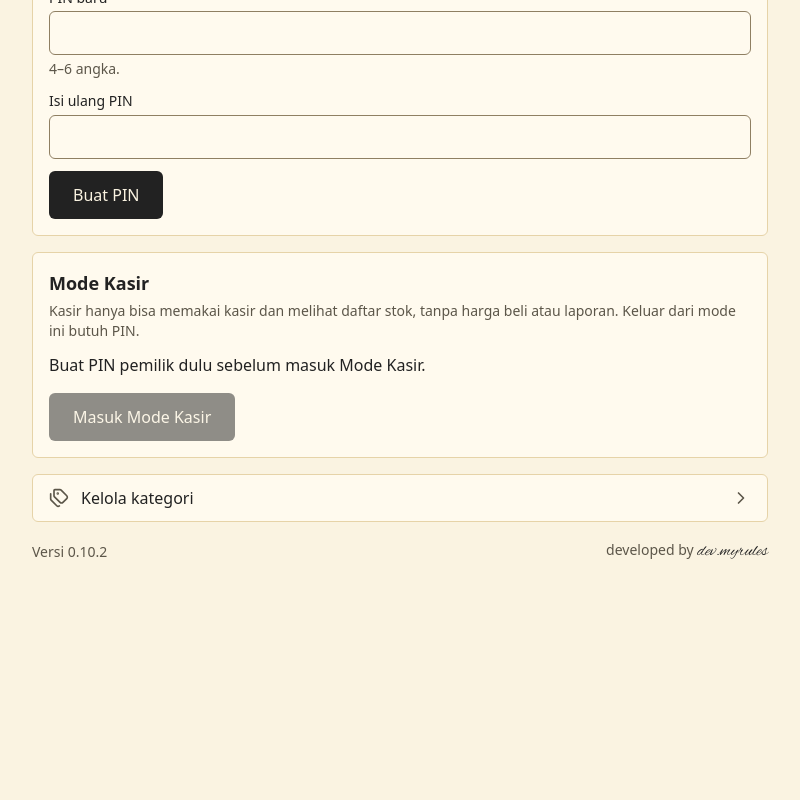
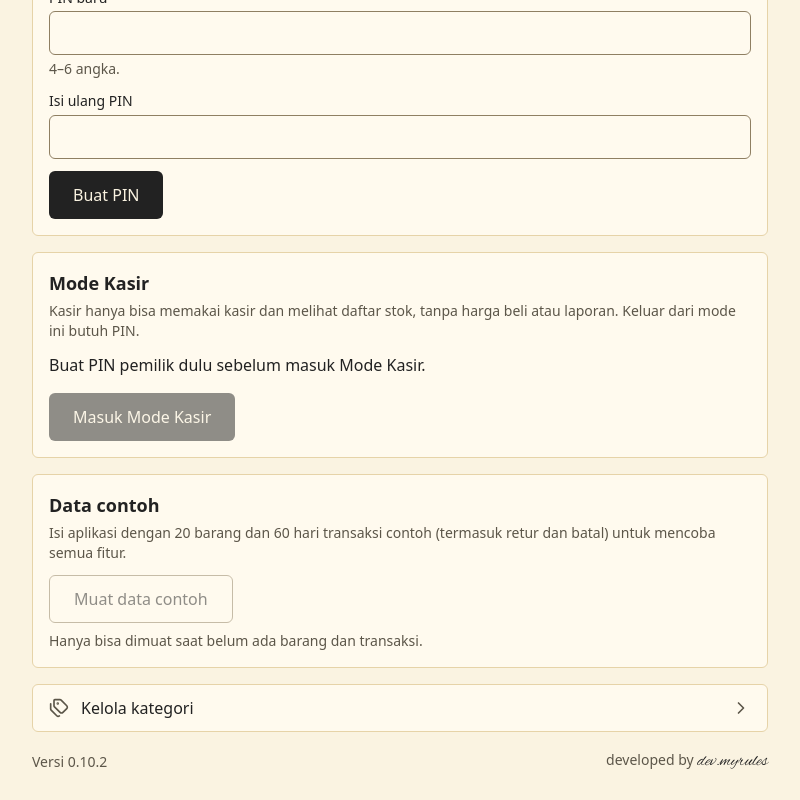
Before and after one commit to mirulhg/manajemen-penjualan-app, a React (Vite) app: page /pengaturan in a window 1280 px wide. Shown: the part 1357-2157 px from the top of the page, without its empty margins (240-1040 px from the left). Before the commit the page ends 1947 px from the top, so only its background shows below. Built offline with nearby package versions, Linux system fonts and the light colour scheme.

Commit message:
feat: tombol muat data contoh, banner data contoh, dan hapus data contoh di UI

```diff
--- a/src/app/AppLayout.tsx
+++ b/src/app/AppLayout.tsx
@@ -10,6 +10,7 @@ import { PageEnter } from '../components/layout/PageEnter';
 import { PageShell } from '../components/layout/PageShell';
 import { TabBar } from '../components/layout/TabBar';
 import { useUnreadAlertCount } from '../features/alerts';
+import { DemoBanner } from '../features/demo-data';
 import { useSession } from '../features/session';
 import { useStoreProfile } from '../features/store-profile';
 import { CommandPaletteTrigger } from './command-palette/CommandPaletteTrigger';
@@ -33,7 +34,9 @@ export function AppLayout() {
   const { isCashierMode, alertsBellEnabled, alertsInCashierMode } = useSession();
   const { data: unreadCount = 0 } = useUnreadAlertCount();
   const { data: profile } = useStoreProfile();
-  const width = getPageWidth(useLocation().pathname);
+  const pathname = useLocation().pathname;
+  const width = getPageWidth(pathname);
+  const isCashierPath = pathname === '/kasir';
   const items = isCashierMode ? CASHIER_ITEMS : OWNER_ITEMS;
   // Kasir hanya melihat lonceng bila pemilik mengaktifkannya (isinya informasi belanja pemilik).
   const isBellVisible = alertsBellEnabled && (!isCashierMode || alertsInCashierMode);
@@ -58,6 +61,8 @@ export function AppLayout() {
         }
         tabBar={<TabBar items={items} />}
       >
+        {/* Kasir tidak berubah: banner data contoh tidak dipasang di halaman itu. */}
+        {!isCashierPath && <DemoBanner />}
         <PageEnter>
           <Outlet />
         </PageEnter>
--- a/src/features/dashboard/components/DashboardEmpty.tsx
+++ b/src/features/dashboard/components/DashboardEmpty.tsx
@@ -2,6 +2,7 @@ import { ChartColumn } from 'lucide-react';
 import { Link } from 'react-router';
 
 import { EmptyState } from '../../../components/ui/EmptyState';
+import { LoadDemoDataButton } from '../../demo-data';
 import { Button } from '@/components/ui/button';
 
 export function DashboardEmpty() {
@@ -11,9 +12,12 @@ export function DashboardEmpty() {
       title="Belum ada penjualan"
       description="Dasbor terisi setelah ada transaksi pertama. Catat penjualan di Kasir."
     >
-      <Button asChild variant="outline">
-        <Link to="/kasir">Buka Kasir</Link>
-      </Button>
+      <div className="flex flex-col items-center gap-3">
+        <Button asChild variant="outline">
+          <Link to="/kasir">Buka Kasir</Link>
+        </Button>
+        <LoadDemoDataButton />
+      </div>
     </EmptyState>
   );
 }
--- /dev/null
+++ b/src/features/demo-data/api/use-demo-mutations.ts
@@ -0,0 +1,24 @@
+import { useMutation, useQueryClient } from '@tanstack/react-query';
+import { toast } from 'sonner';
+
+import { clearDemoData } from '../clear-demo-data';
+import { loadDemoData } from '../load-demo-data';
+
+// Memuat atau menghapus mengubah hampir semua data, jadi seluruh cache disegarkan.
+function useDemoMutation(action: () => Promise<void>, successMessage: string) {
+  const queryClient = useQueryClient();
+
+  return useMutation({
+    mutationFn: action,
+    onSuccess: () => toast.success(successMessage),
+    onSettled: () => queryClient.invalidateQueries(),
+  });
+}
+
+export function useLoadDemoData() {
+  return useDemoMutation(() => loadDemoData(), 'Data contoh dimuat');
+}
+
+export function useClearDemoData() {
+  return useDemoMutation(clearDemoData, 'Data contoh dihapus');
+}
--- /dev/null
+++ b/src/features/demo-data/api/use-demo-state.ts
@@ -0,0 +1,33 @@
+import { useQuery } from '@tanstack/react-query';
+
+import { db } from '../../../lib/db/database';
+import { isDemoPinStillActive } from '../clear-demo-data';
+import { DEMO_PIN } from '../demo-tables';
+
+export const DEMO_STATE_QUERY_KEY = ['demo-state'] as const;
+
+type DemoState = {
+  // Belum ada barang dan belum ada transaksi: satu-satunya keadaan di mana data contoh boleh dimuat.
+  isEmpty: boolean;
+  isDemo: boolean;
+  // Hanya terisi bila PIN contoh masih berlaku (pemilik belum menggantinya).
+  demoPin: string | null;
+};
+
+async function getDemoState(): Promise<DemoState> {
+  const [productCount, saleCount, isDemoSetting] = await Promise.all([
+    db.products.count(),
+    db.sales.count(),
+    db.settings.get('isDemo'),
+  ]);
+  const isDemo = isDemoSetting?.value === true;
+  return {
+    isEmpty: productCount === 0 && saleCount === 0,
+    isDemo,
+    demoPin: isDemo && (await isDemoPinStillActive()) ? DEMO_PIN : null,
+  };
+}
+
+export function useDemoState() {
+  return useQuery({ queryKey: DEMO_STATE_QUERY_KEY, queryFn: getDemoState });
+}
--- /dev/null
+++ b/src/features/demo-data/components/ClearDemoDataButton.tsx
@@ -0,0 +1,33 @@
+import { useClearDemoData } from '../api/use-demo-mutations';
+import { Alert } from '@/components/ui/alert';
+import { Button, buttonVariants } from '@/components/ui/button';
+
+const SUMMARY_CLASS = buttonVariants({ variant: 'outline', className: 'cursor-pointer' });
+
+// Konfirmasi lewat <details> bawaan browser (tanpa state), seperti arsip barang dan hapus kategori.
+export function ClearDemoDataButton() {
+  const clear = useClearDemoData();
+
+  function handleConfirm() {
+    clear.mutate();
+  }
+
+  return (
+    <details className="rounded-md border border-border bg-card px-4 py-2">
+      <summary className={SUMMARY_CLASS}>Hapus data contoh</summary>
+      <div className="space-y-3 py-3">
+        <p className="text-sm">
+          Semua barang, transaksi, dan kategori akan dihapus, termasuk yang Anda tambahkan setelah data contoh dimuat. Tindakan ini tidak bisa dibatalkan.
+        </p>
+        {clear.isError && (
+          <Alert variant="destructive" className="p-3">
+            Data contoh gagal dihapus: {clear.error.message}. Coba lagi.
+          </Alert>
+        )}
+        <Button size="lg" type="button" variant="destructive" onClick={handleConfirm} disabled={clear.isPending}>
+          {clear.isPending ? 'Menghapus…' : 'Ya, hapus semua'}
+        </Button>
+      </div>
+    </details>
+  );
+}
--- /dev/null
+++ b/src/features/demo-data/components/DemoBanner.tsx
@@ -0,0 +1,45 @@
+import { FlaskConical } from 'lucide-react';
+
+import { getEnv } from '../../../lib/env';
+import { useSession } from '../../session';
+import { useDemoState } from '../api/use-demo-state';
+import { ClearDemoDataButton } from './ClearDemoDataButton';
+import { Alert } from '@/components/ui/alert';
+
+// Tampil di atas halaman pemilik (bukan Mode Kasir, dan AppLayout tidak memasangnya di Kasir).
+export function DemoBanner() {
+  const { isCashierMode } = useSession();
+  const { data: state } = useDemoState();
+
+  if (isCashierMode || !state) return null;
+
+  if (state.isDemo) {
+    return (
+      <Alert role="status" className="mb-4 space-y-3">
+        <FlaskConical aria-hidden="true" />
+        <div className="space-y-3">
+          <p className="font-medium">Data contoh</p>
+          <p>
+            Barang dan transaksi di aplikasi ini hanya contoh.
+            {state.demoPin !== null && <> PIN Mode Kasir contoh: <strong>{state.demoPin}</strong>.</>}
+          </p>
+          <ClearDemoDataButton />
+        </div>
+      </Alert>
+    );
+  }
+
+  if (state.isEmpty && getEnv().VITE_DEMO) {
+    return (
+      <Alert role="status" className="mb-4">
+        <FlaskConical aria-hidden="true" />
+        <div>
+          <p className="font-medium">Mode demo</p>
+          <p>Aplikasi masih kosong. Tekan “Muat data contoh” di Dasbor atau Pengaturan untuk mengisinya.</p>
+        </div>
+      </Alert>
+    );
+  }
+
+  return null;
+}
--- /dev/null
+++ b/src/features/demo-data/components/DemoDataSection.tsx
@@ -0,0 +1,14 @@
+import { SectionCard } from '../../../components/ui/SectionCard';
+import { LoadDemoDataButton } from './LoadDemoDataButton';
+
+export function DemoDataSection() {
+  return (
+    <SectionCard
+      id="demo-data-heading"
+      title="Data contoh"
+      description="Isi aplikasi dengan 20 barang dan 60 hari transaksi contoh (termasuk retur dan batal) untuk mencoba semua fitur."
+    >
+      <LoadDemoDataButton />
+    </SectionCard>
+  );
+}
--- /dev/null
+++ b/src/features/demo-data/components/LoadDemoDataButton.tsx
@@ -0,0 +1,35 @@
+import { getEnv } from '../../../lib/env';
+import { useDemoState } from '../api/use-demo-state';
+import { useLoadDemoData } from '../api/use-demo-mutations';
+import { Alert } from '@/components/ui/alert';
+import { Button } from '@/components/ui/button';
+
+export function LoadDemoDataButton() {
+  const { data: state } = useDemoState();
+  const load = useLoadDemoData();
+  const isAvailable = state?.isEmpty === true;
+  // Mode demo (VITE_DEMO): tombol disorot supaya penonton langsung melihat cara mengisi aplikasi.
+  const variant = getEnv().VITE_DEMO ? 'accent' : 'outline';
+
+  function handleLoad() {
+    load.mutate();
+  }
+
+  return (
+    <div className="space-y-2">
+      <Button size="lg" type="button" variant={variant} onClick={handleLoad} disabled={!isAvailable || load.isPending} aria-describedby="demo-load-hint">
+        {load.isPending ? 'Memuat…' : 'Muat data contoh'}
+      </Button>
+      {!isAvailable && state !== undefined && (
+        <p id="demo-load-hint" className="text-sm text-muted-foreground">
+          Hanya bisa dimuat saat belum ada barang dan transaksi.
+        </p>
+      )}
+      {load.isError && (
+        <Alert variant="destructive" className="p-3">
+          Data contoh gagal dimuat: {load.error.message}. Coba lagi; jika masih gagal, muat ulang halaman.
+        </Alert>
+      )}
+    </div>
+  );
+}
--- a/src/features/demo-data/index.ts
+++ b/src/features/demo-data/index.ts
@@ -1,2 +1,3 @@
-export { loadDemoData } from './load-demo-data';
-export { clearDemoData } from './clear-demo-data';
+export { DemoBanner } from './components/DemoBanner';
+export { DemoDataSection } from './components/DemoDataSection';
+export { LoadDemoDataButton } from './components/LoadDemoDataButton';
--- a/src/features/session/components/SettingsPage.tsx
+++ b/src/features/session/components/SettingsPage.tsx
@@ -1,6 +1,7 @@
 import { ChevronRight, Tags } from 'lucide-react';
 import { Link } from 'react-router';
 
+import { DemoDataSection } from '../../demo-data';
 import { StoreProfileSection } from '../../store-profile';
 import { AlertSettingsSection } from './AlertSettingsSection';
 import { EnterCashierModeSection } from './EnterCashierModeSection';
@@ -18,6 +19,7 @@ export function SettingsPage() {
       <AlertSettingsSection />
       <PinSection />
       <EnterCashierModeSection />
+      <DemoDataSection />
       <Link
         to="/kategori"
         className="tap-row flex min-h-12 items-center gap-3 rounded-md border border-border bg-card px-4 py-2 font-medium"
--- a/src/lib/env.ts
+++ b/src/lib/env.ts
@@ -14,6 +14,11 @@ const envSchema = z.object({
     .enum(['true', 'false'])
     .default('false')
     .transform((value) => value === 'true'),
+  // Mode demo: banner info dan tombol "Muat data contoh" disorot. Tidak memuat data sendiri dan tidak menyentuh data asli.
+  VITE_DEMO: z
+    .enum(['true', 'false'])
+    .default('false')
+    .transform((value) => value === 'true'),
   VITE_SEED_EXTRA_PRODUCTS: z.coerce.number().int().min(0).max(5000).default(0),
 });
 
```
Also changed, not shown: 1 other file (tests, documents, lock files or other folders).
